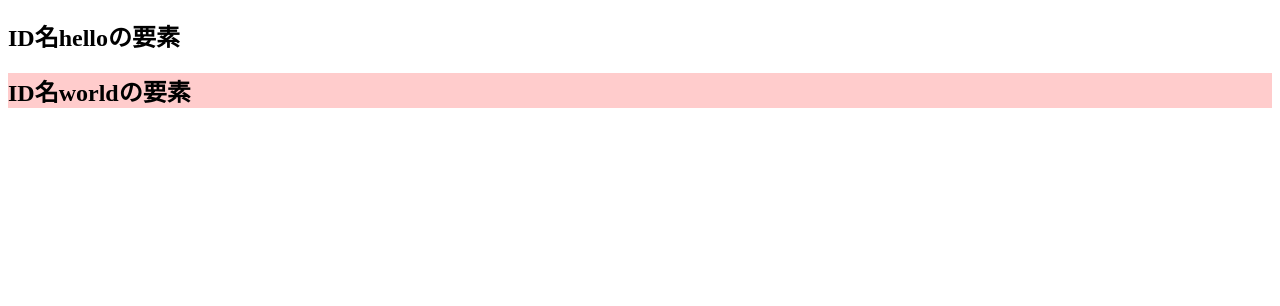
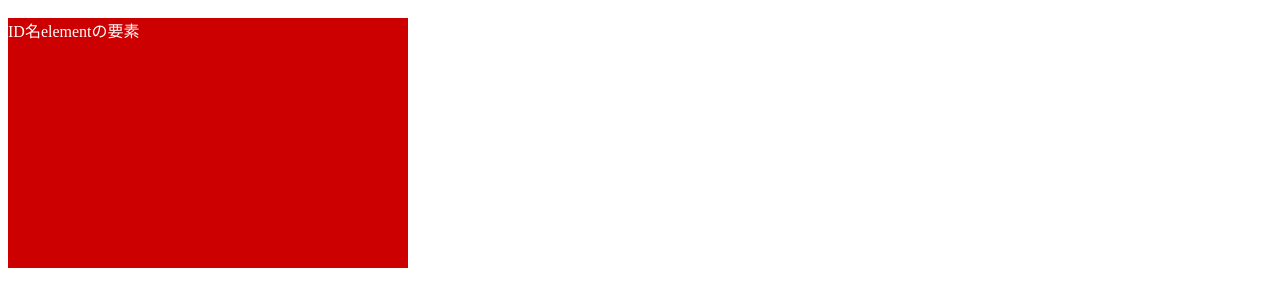
Before and after one commit to coma-dwc/jquery_introduction, a plain HTML site: page index.html in a window 1280 px wide. Shown: the part 48-354 px from the top of the page. Drawn offline with nearby package versions, Linux system fonts and the light colour scheme.

Commit message:
chapter4

```diff
--- a/index.html
+++ b/index.html
@@ -6,14 +6,18 @@
     <script src="https://code.jquery.com/jquery-3.1.1.min.js"></script>
     <script src="main.js"></script>
     <style>
-      .on {
-        background-color: #FCC;
+      #element {
+        background-color: #003;
+        color: #FFF;
+        height: 150px;
+        width: 200px;
       }
     </style>
   </head>
   <body>
     <h1>Learning jQuery</h1>
-    <h2 id="hello" class="on">ID名helloの要素</h2>
-    <h2 id="world">ID名worldの要素</h2>
+    <div id="element">
+      <p>ID名elementの要素</p>
+    </div>
   </body>
 </html>
--- a/main.js
+++ b/main.js
@@ -1,9 +1,14 @@
 (function($){
 
   $(document).ready(function(){
-    var contents =$("div:first").html();
-    $("#hello").toggleClass("on");
-    $("#world").toggleClass("on");
+
+    var params = {
+      "background-color": "#C00",
+      "height": "250px",
+      "width": "400px"
+    }
+
+    $("#element").css( params );
   });
 
 })(jQuery);
```
